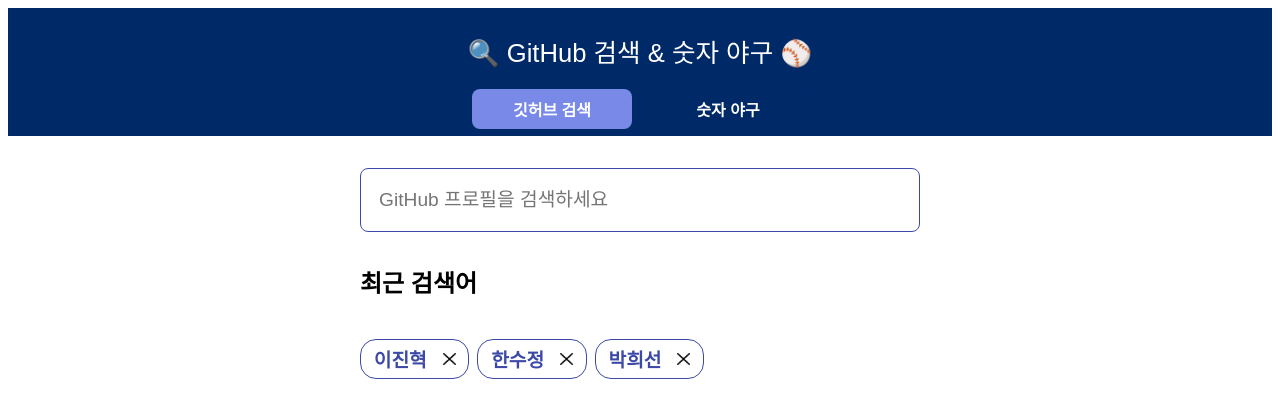
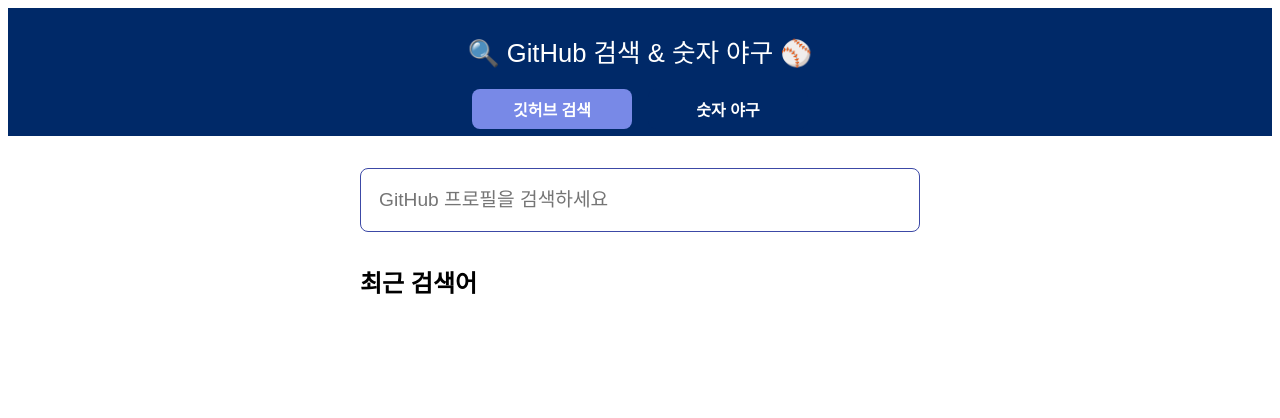
Before and after one commit to AT-SOPT-WEB/JinHyeokLee, a React (Vite) app in the folder week3/assignment/week3-assignment/: page / in a window 1280 px wide. Shown: the top 418 px of the page. Built offline with nearby package versions, Linux system fonts and the light colour scheme; a web font is replaced by a local one; what emotion-reset would draw is missing.

Commit message:
feat: 최근 검색어 localStorage 로직 구현

```diff
--- a/week3/assignment/week3-assignment/src/components/Chip/Chip.jsx
+++ b/week3/assignment/week3-assignment/src/components/Chip/Chip.jsx
@@ -1,10 +1,10 @@
 import closeIcon from '../../assets/icons/closeIcon.png';
 import * as style from './chipStyle';
 
-const Chip = ({ name }) => {
+const Chip = ({ keyword }) => {
   return (
     <div css={style.chipStyle}>
-      {name}
+      {keyword}
       <img src={closeIcon} alt="ChipCloseIcon" css={style.closeIconStyle} />
     </div>
   );
--- a/week3/assignment/week3-assignment/src/components/Chip/chipStyle.js
+++ b/week3/assignment/week3-assignment/src/components/Chip/chipStyle.js
@@ -1,16 +1,17 @@
 import { css } from '@emotion/react';
 
 export const chipStyle = (theme) => css`
-  height: 2.5rem;
-  padding: 1rem 0.8rem;
   display: flex;
   gap: 1rem;
   align-items: center;
+
+  height: 2.5rem;
+  padding: 1rem 0.8rem;
   border-radius: 1rem;
   border: 1px solid ${theme.colors.purple500};
 
   color: ${theme.colors.purple500};
-  font-size: 1.2rem;
+  font-size: 1rem;
   font-weight: 700;
 
   white-space: nowrap;
--- a/week3/assignment/week3-assignment/src/components/GithubSearch/GithubSearch.jsx
+++ b/week3/assignment/week3-assignment/src/components/GithubSearch/GithubSearch.jsx
@@ -1,3 +1,5 @@
+import { useEffect, useState } from 'react';
+import { getStorage, setStorage } from '../../utils/localStorage.js';
 import Card from '../Card/Card.jsx';
 import Chip from '../Chip/Chip';
 import Input from '../Input/Input';
@@ -9,12 +11,27 @@
   searchKeyword,
   handleSearchKeywordChange,
 }) => {
+  const [recentSearchList, setRecentSearchList] = useState([]);
   const { status, data } = userInfo;
+
+  const addSearchKeyword = () => {
+    let updatedList = [...recentSearchList, searchKeyword];
+    setRecentSearchList(updatedList);
+    setStorage('recentSearchList', updatedList);
+  };
 
   const handleSubmit = (e) => {
     e.preventDefault();
     getUserInfo(searchKeyword);
+    addSearchKeyword();
   };
+
+  useEffect(() => {
+    const storedList = getStorage('recentSearchList');
+    if (storedList) {
+      setRecentSearchList(storedList);
+    }
+  }, []);
 
   return (
     <form onSubmit={(e) => handleSubmit(e)}>
@@ -26,8 +43,8 @@
         />
         <p css={style.textStyle}>최근 검색어</p>
         <div css={style.chipContainerStyle}>
-          {['이진혁', '한수정', '박희선'].map((item) => (
-            <Chip name={item} />
+          {recentSearchList.map((keyword, index) => (
+            <Chip keyword={keyword} key={`${keyword}-${index}`} />
           ))}
         </div>
         {status === 'resolved' && <Card data={data} />}
--- /dev/null
+++ b/week3/assignment/week3-assignment/src/utils/localStorage.js
@@ -0,0 +1,12 @@
+export const getStorage = (key) => {
+  const data = localStorage.getItem(key);
+  if (!data) {
+    return null;
+  }
+
+  return JSON.parse(data);
+};
+
+export const setStorage = (key, value) => {
+  localStorage.setItem(key, JSON.stringify(value));
+};
```
